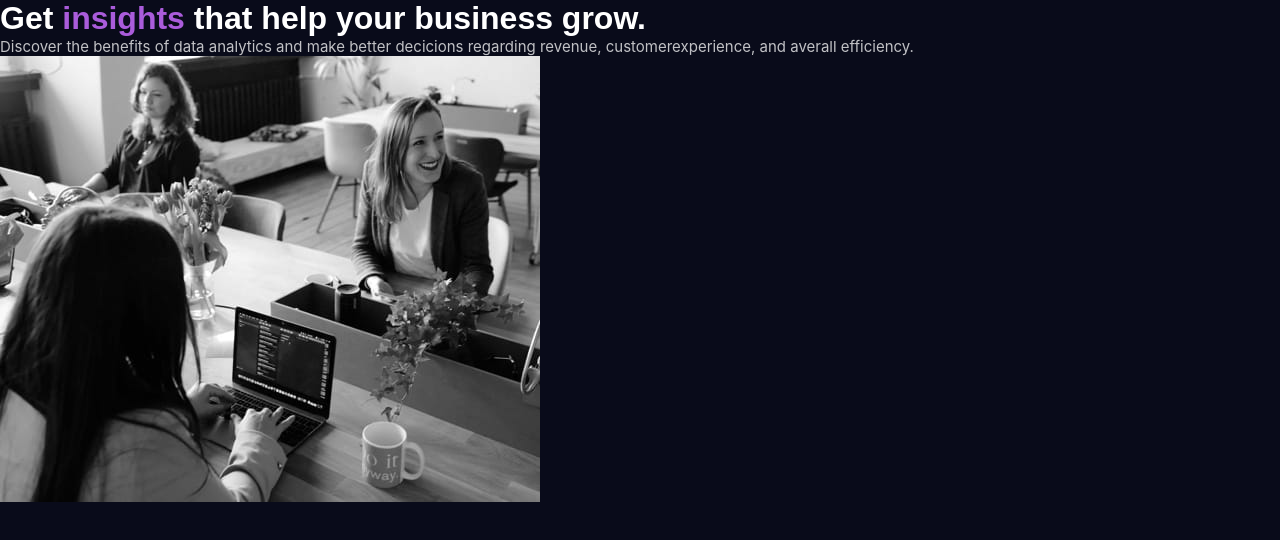
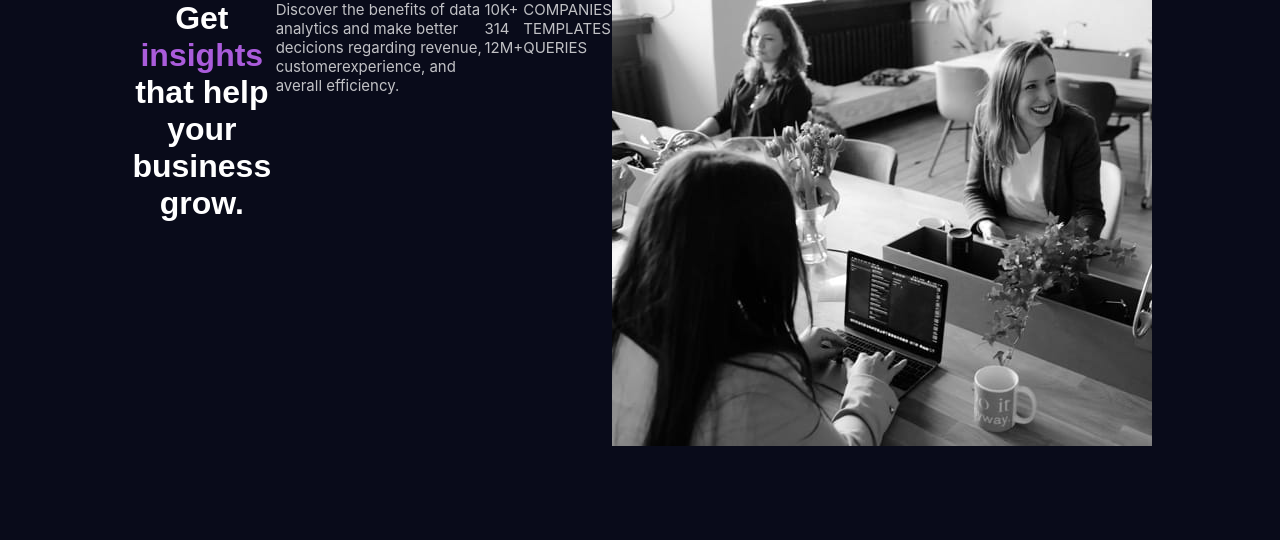
Before and after one commit to Frederique2021/ChallengeFrontend, a plain HTML site: page defi1/index.html in a window 1280 px wide. Drawn offline with Linux system fonts and the light colour scheme.

Commit message:
codehtml/css+readme

```diff
--- a/defi1/css/style.css
+++ b/defi1/css/style.css
@@ -11,6 +11,7 @@ body, html{
 h1{
     font-family: 'Lexend Deca', sans-serif;
     color: hsl(0, 0%, 100%);
+    text-align: center;
 }
 span{
     color: hsl(277, 64%, 61%)
@@ -20,3 +21,10 @@ p{
     font-size: 15px;
     color: hsla(0, 0%, 100%, 0.75);
 }
+.container{
+    width: 80%;
+    margin: 0 auto;
+}
+.texte{
+    display: flex;
+}
--- a/defi1/index.html
+++ b/defi1/index.html
@@ -13,8 +13,17 @@
         <div class="texte">
             <h1>Get <span>insights</span> that help your business grow.</h1>
             <p>Discover the benefits of data analytics and make better decicions regarding revenue, customerexperience, and averall efficiency.</p>
-        </div>
-        <div>
+            <div class="chiffres">
+                <p>10K+</p>
+                <p>314</p>
+                <p>12M+</p>
+            </div>
+            <div class="infos">
+                <p>COMPANIES</p>
+                <p>TEMPLATES</p>
+                <p>QUERIES</p>
+            </div>
+        <div class="image">
             <img src="./img/image-header-desktop.jpg" alt="reunion">
         </div>
     </div>
```
